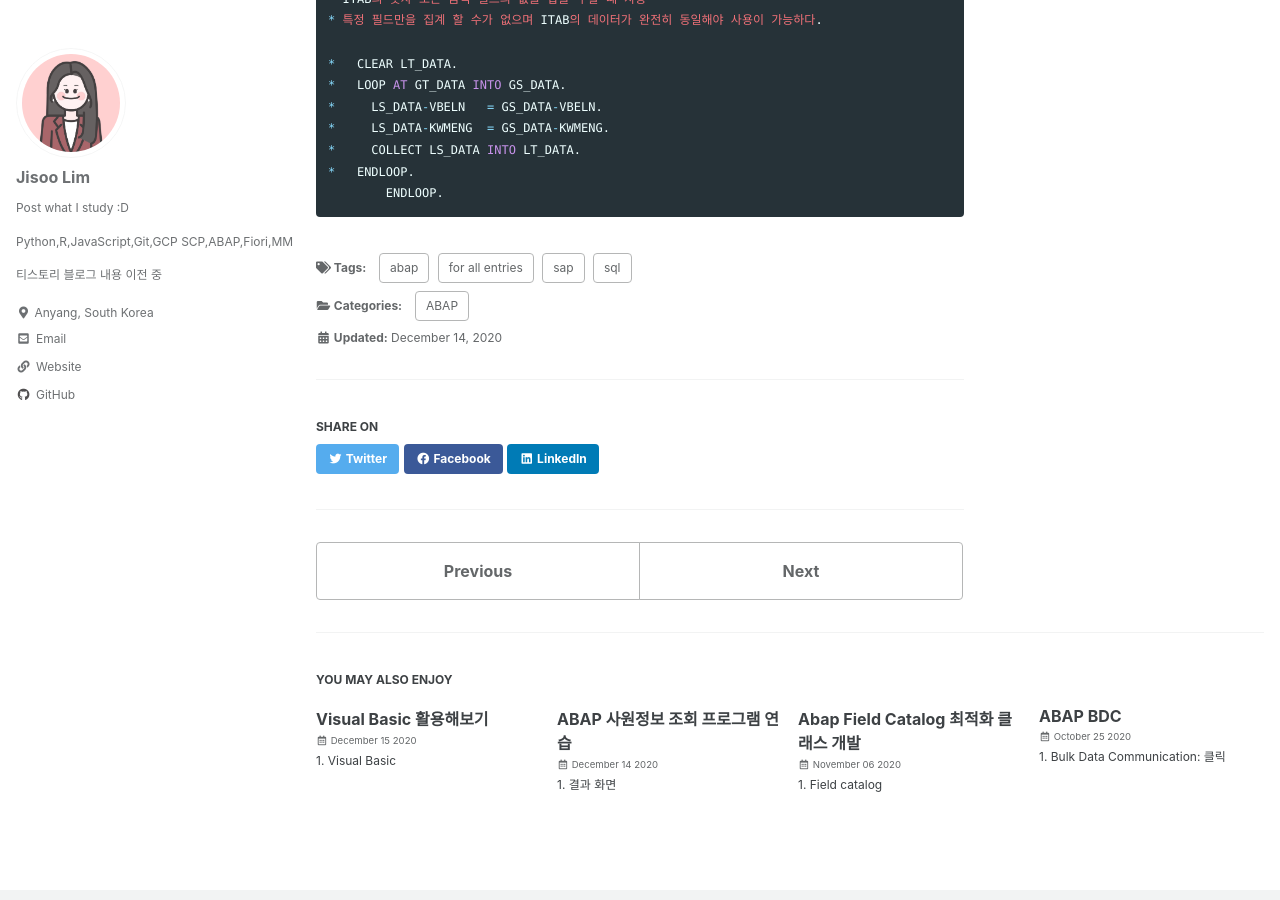
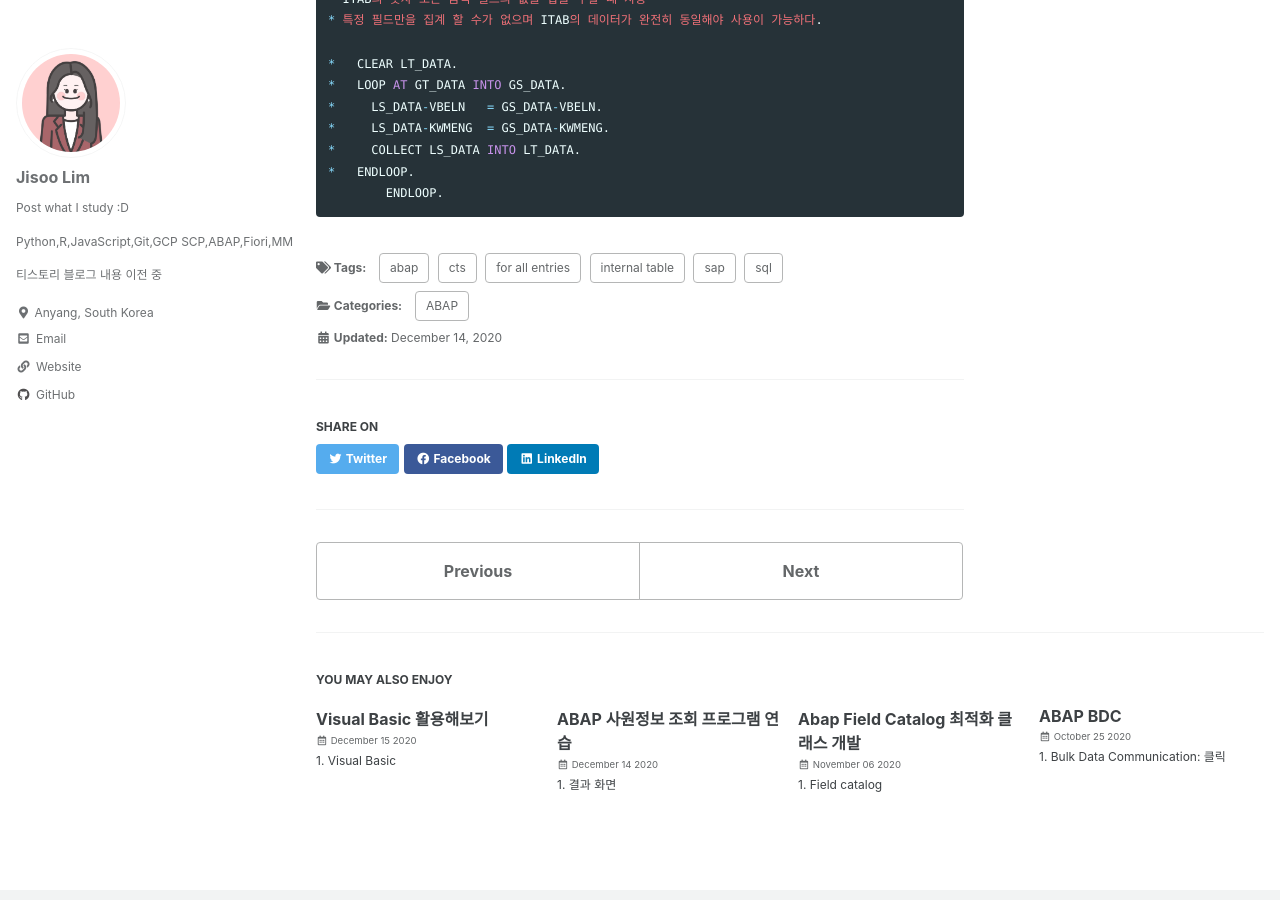
Before and after one commit to z2soo/z2soo.github.io, a Jekyll site: the page built from _posts/2020-12-14-ABAP-Query-&-Data-Handing.md, in a window 1280 px wide and 900 px high, scrolled down 4027 px. Built offline with Jekyll 4.4.1, drawn with Linux system fonts in a browser that asks for light colours; cached includes are drawn as plain includes.

Commit message:
edit post data handling

```diff
--- a/_posts/2020-12-14-ABAP-Query-&-Data-Handing.md
+++ b/_posts/2020-12-14-ABAP-Query-&-Data-Handing.md
@@ -6,6 +6,8 @@ tags:
   - abap
   - sap
   - for all entries
+  - cts
+  - internal table
   - sql
 toc: true
 ---
```
